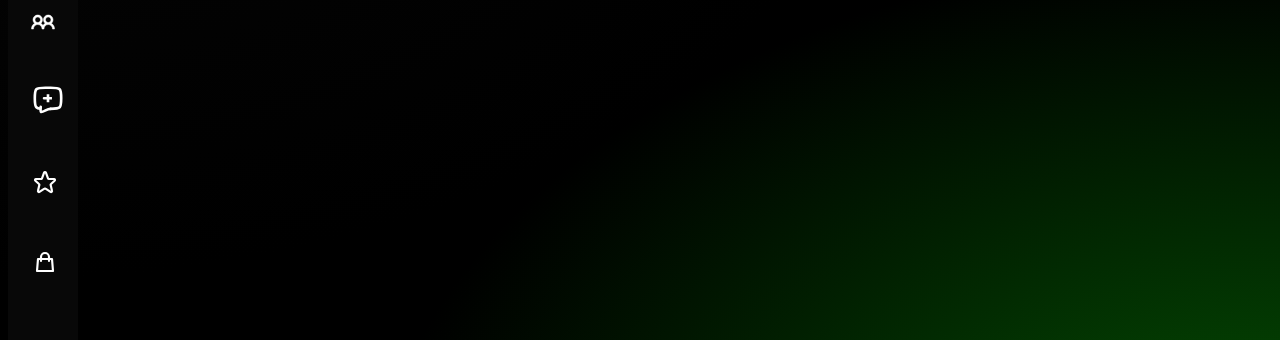
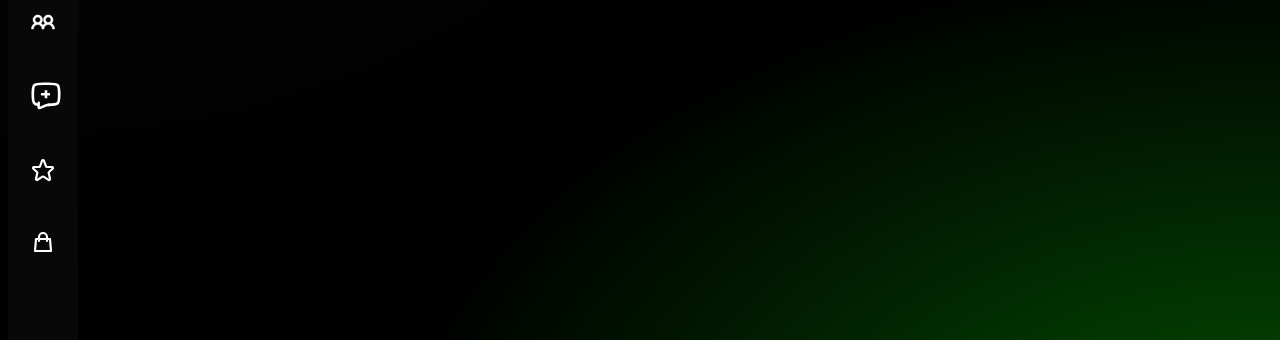
Before and after one commit to SkaleDevs/dashboard-project, a React (Vite) app: page / in a window 1280 px wide. Shown: the part 285-625 px from the top of the page. Built offline with nearby package versions, Linux system fonts and the light colour scheme.

Commit message:
nav item alignmment fixes

```diff
--- a/src/components/Navbar.jsx
+++ b/src/components/Navbar.jsx
@@ -42,7 +42,7 @@ const Navbar = () => {
             />
           </svg>
         </button>
-        <button className=" my-3 rounded-full hover:bg-[#3DBDA7] transition duration-200 ease-in px-3.5 py-4">
+        <button className=" my-3 rounded-full hover:bg-[#3DBDA7] transition duration-200 ease-in px-3 py-3">
           <svg
             width="30"
             height="28"
@@ -71,7 +71,7 @@ const Navbar = () => {
             />
           </svg>
         </button>
-        <button className=" my-3 rounded-full hover:bg-[#3DBDA7] transition duration-200 ease-in px-3.5 py-4">
+        <button className=" my-3 rounded-full hover:bg-[#3DBDA7] transition duration-200 ease-in px-3 py-3">
           <svg
             width="24"
             height="24"
@@ -89,7 +89,7 @@ const Navbar = () => {
           </svg>
         </button>
 
-        <button className=" my-3 rounded-full hover:bg-[#3DBDA7] transition duration-200 ease-in px-3.5 py-4">
+        <button className=" my-3 rounded-full hover:bg-[#3DBDA7] transition duration-200 ease-in px-3 py-3">
           <svg
             width="24"
             height="24"
```
